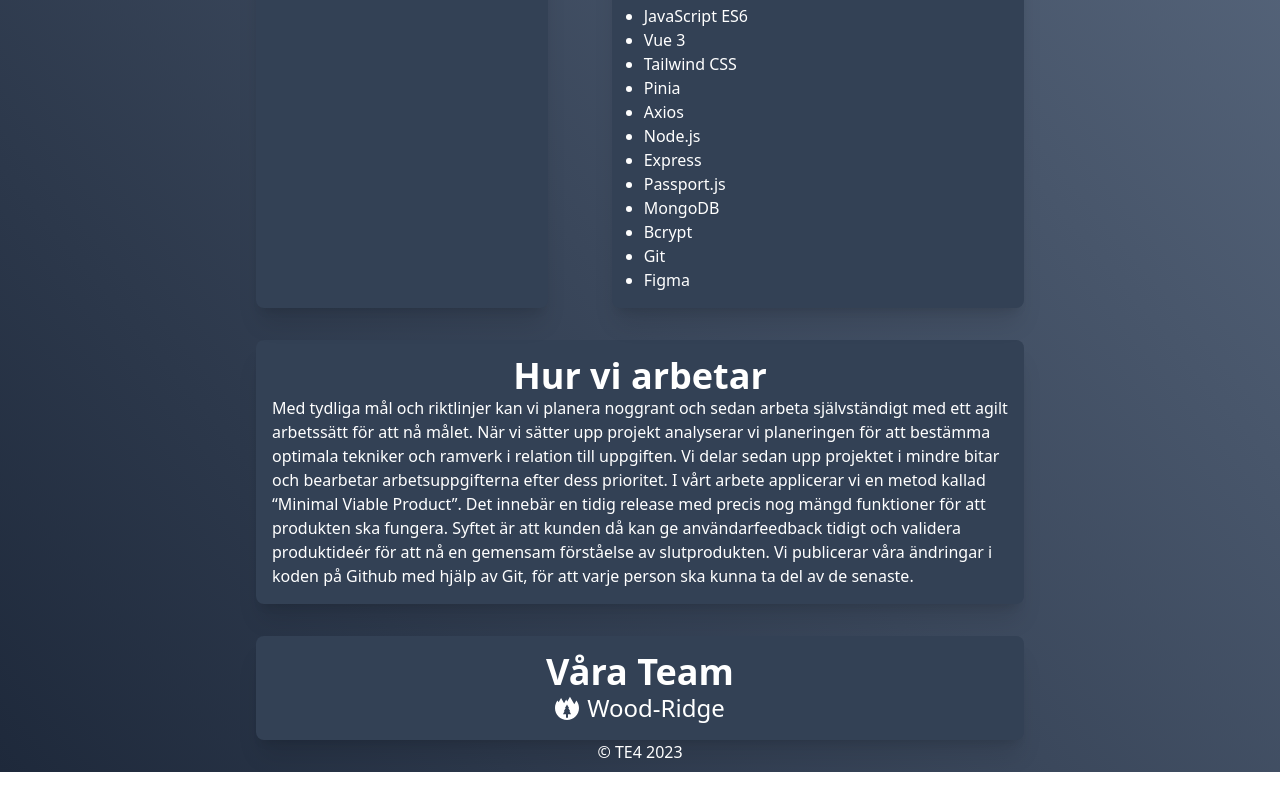
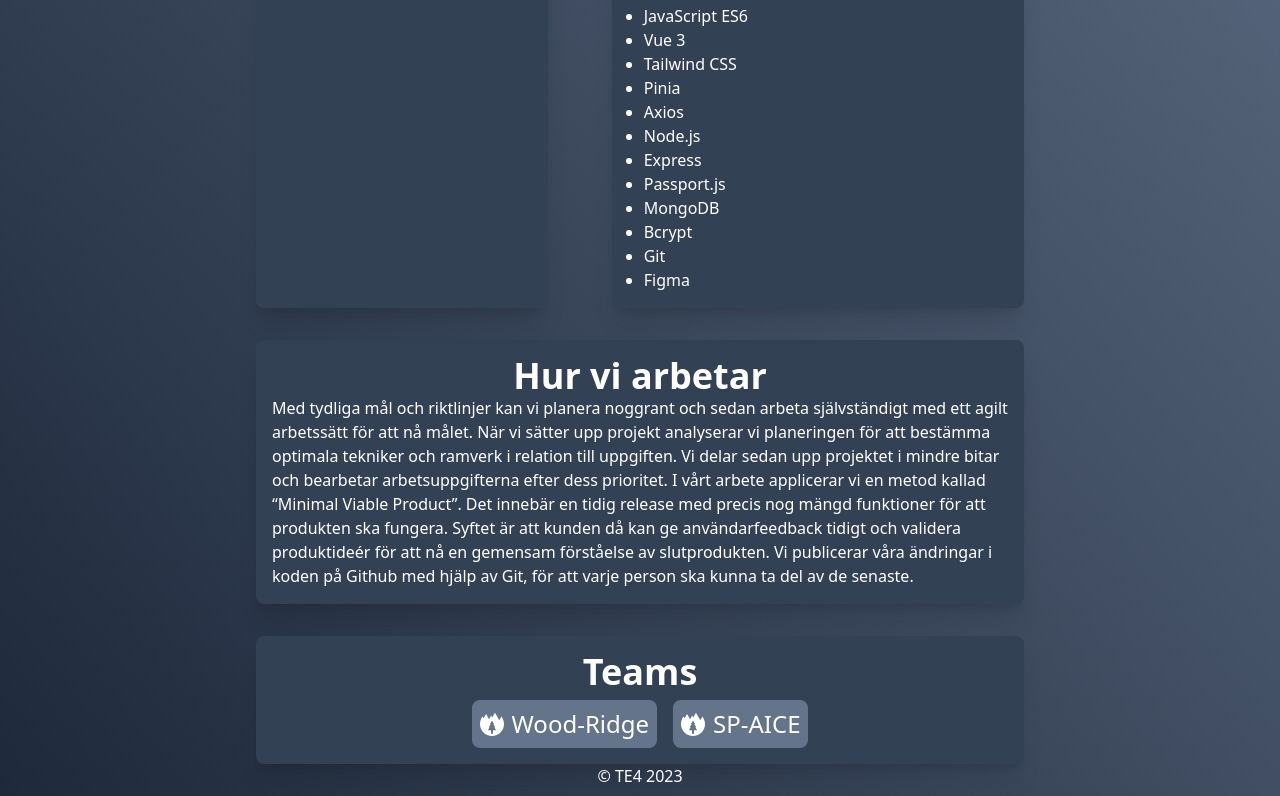
Before and after one commit to williampettersson/flow230120, a Vue app: page / in a window 1280 px wide. Shown: the part 752-1548 px from the top of the page. Before the commit the page ends 1524 px from the top, so only its background shows below. Built offline with nearby package versions, Linux system fonts and the light colour scheme.

Commit message:
fixed team buttons

```diff
--- a/src/views/HomeView.vue
+++ b/src/views/HomeView.vue
@@ -71,11 +71,19 @@ import WoodRidgeIcon from "../components/wood-ridge/icons/WoodRidgeIcon.vue";
         av Git, för att varje person ska kunna ta del av de senaste.
       </p>
     </AppSection>
-    <AppSection name="Våra Team">
+    <AppSection name="Teams">
       <div class="flex justify-center items-center">
-        <RouterLink to="/wood-ridge" class="flex items-center text-2xl"
-          ><WoodRidgeIcon class="mr-2" />Wood-Ridge</RouterLink
-        >
+        <div class="bg-slate-500 hover:bg-slate-400 rounded-lg p-2 mx-2 mt-2">
+          <RouterLink to="/wood-ridge" class="flex items-center text-2xl">
+            <WoodRidgeIcon class="mr-2" />Wood-Ridge</RouterLink
+          >
+        </div>
+
+        <div class="bg-slate-500 hover:bg-slate-400 rounded-lg p-2 mx-2 mt-2">
+          <RouterLink to="/sp-aice" class="flex items-center text-2xl">
+            <WoodRidgeIcon class="mr-2" />SP-AICE</RouterLink
+          >
+        </div>
       </div>
     </AppSection>
   </main>
```
